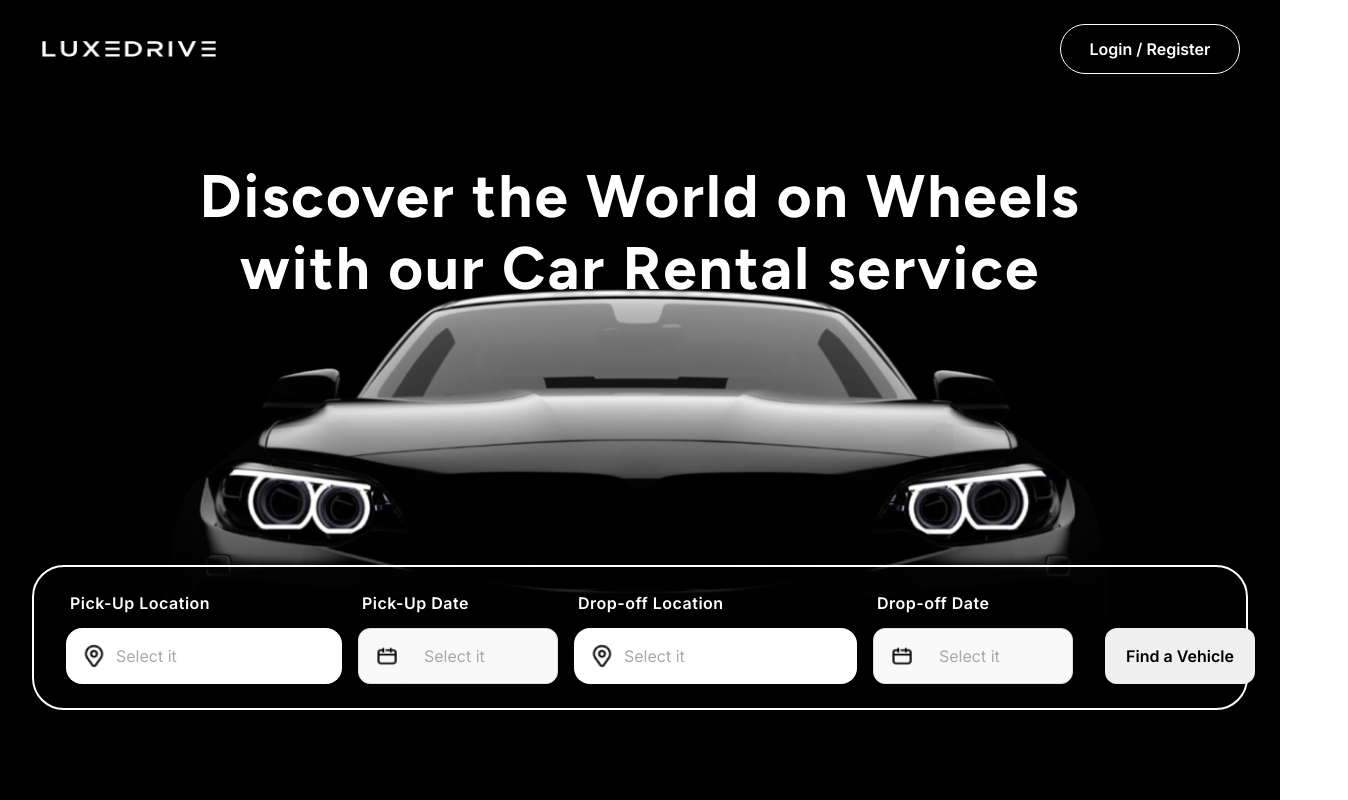
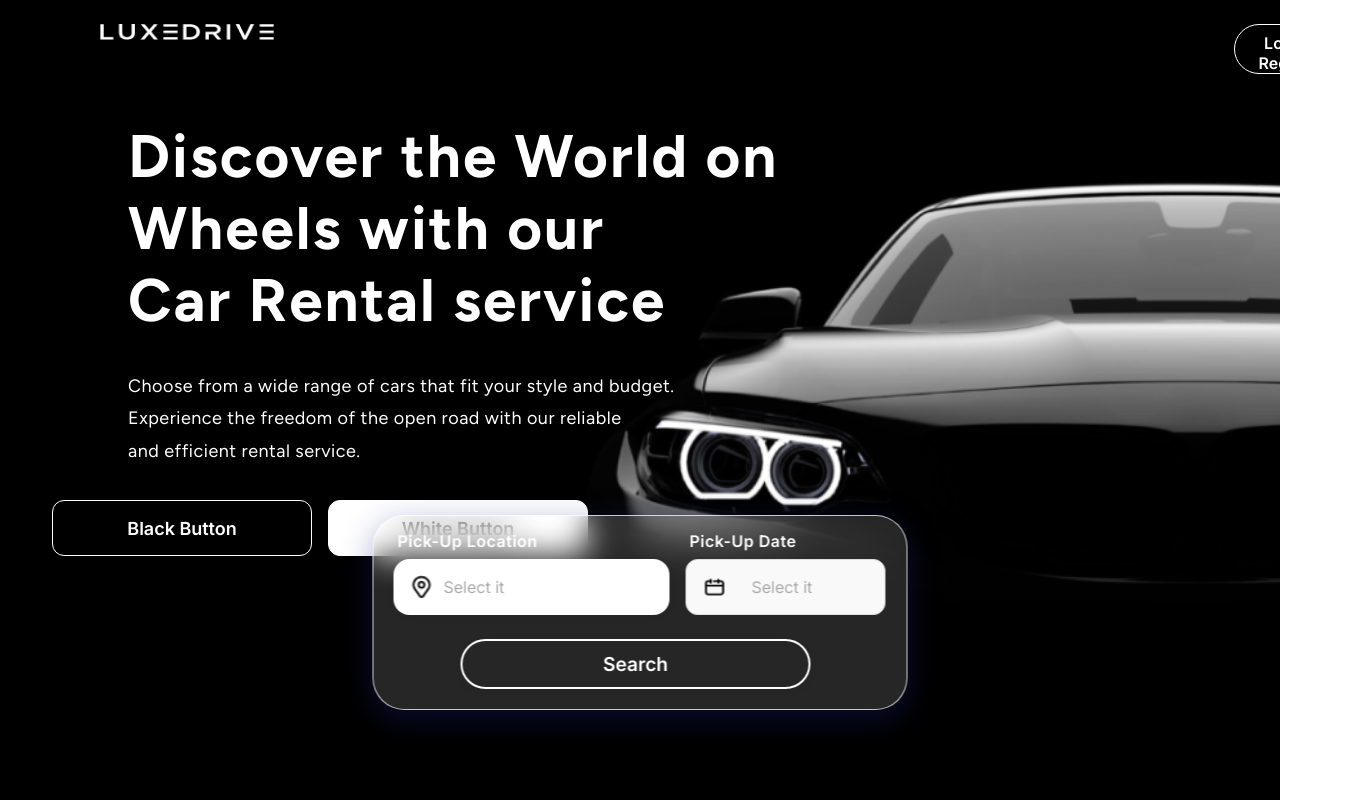
Before and after one commit to Anirudh-Chakraborty/CarRental_Trial, a plain HTML site: page index.html in a window 1280 px wide. Shown: the top 800 px of the page, 1348 px wide, since content can reach past the window. Drawn offline with Linux system fonts and the light colour scheme.

Commit message:
Landing Page frontend Complete

```diff
--- a/index.html
+++ b/index.html
@@ -1,30 +1,53 @@
 <!DOCTYPE html>
 <html lang="en">
   <head>
-	<meta charset="UTF-8">
-	<meta name="viewport" content="width=device-width, initial-scale=1.0">
+    <meta charset="UTF-8" />
+    <meta name="viewport" content="width=device-width, initial-scale=1.0" />
     <title>Car Rental - Welcome</title>
-	<link rel="stylesheet" href="style.css">
-	<link href="https://fonts.googleapis.com/css2?family=Figtree:wght@400;600;700&display=swap" rel="stylesheet">
-	<link href="https://fonts.googleapis.com/css2?family=Inter:wght@400;600;700&display=swap" rel="stylesheet">
+    <link rel="stylesheet" href="style.css" />
+    <link
+      href="https://fonts.googleapis.com/css2?family=Figtree:wght@400;600;700&display=swap"
+      rel="stylesheet"
+    />
+    <link
+      href="https://fonts.googleapis.com/css2?family=Inter:wght@400;600;700&display=swap"
+      rel="stylesheet"
+    />
   </head>
   <body>
     <header class="main-header">
-		<img src="Resources/Heading.png" alt="Logo" class="header-logo">
+      <img src="Resources/Heading.png" alt="Logo" class="header-logo" />
       <button class="login-btn">Login / Register</button>
     </header>
-	<h1 class="main-heading">Discover the World on Wheels <br> with our Car Rental service</h1>
+
     <div class="center-image-bg">
-		<img src="Resources/BlackCar.png" alt="Black Car" class="center-image">
+
+      <h1 class="main-heading">
+        Discover the World on<br />
+        Wheels with our <br />
+        Car Rental service
+      </h1>
+      <h2 class="sub-heading">
+        Choose from a wide range of cars that fit your style and budget.<br />
+        Experience the freedom of the open road with our reliable<br />
+        and efficient rental service.
+      </h2>
+
+      <div class="subheading-btn-row">
+
+        <button class="btn-black">Black Button</button>
+        <button class="btn-white">White Button</button>
+
+	</div>
+      <img src="Resources/BlackCar.png" alt="Black Car" class="center-image" />
     </div>
     <div class="white-section"></div>
+
     <div class="glass-dialog">
+  <div class="booking-box">
 
-	    <!-- GlassBox Starts -->
-
-		<div class="booking-box">
+    <!-- Input group -->
     <div class="booking-input-group">
-
       <!-- Pick-up Location -->
       <div class="booking-input-col">
         <label class="booking-label">Pick-Up Location</label>
@@ -42,27 +65,13 @@
           <input type="text" class="booking-input" placeholder="Select it">
         </div>
       </div>
-				<!-- Drop-of Location -->
-				<div class="booking-input-col">
-					<label class="booking-label">Drop-off Location</label>
-					<div class="booking-input-box dropoff-location-box">
-						<img src="Resources/Location.png" alt="Location Icon" class="location-icon" >
-						<input type="text" class="booking-input" placeholder="Select it">
-					</div>
     </div>
 
-				<!-- Drop-of Date -->
-				<div class="booking-input-col">
-					<label class="booking-label">Drop-off Date</label>
-					<div class="booking-input-box date-box">
-						<img src="Resources/Calendar.png" alt="Calendar Icon" class="calendar-icon calendar-icon-left">
-						<input type="text" class="booking-input" placeholder="Select it">
+    <!-- Button row (outside input group, new row) -->
+    <div class="button-row">
+      <button class="search-vehicle-btn">Search</button>
     </div>
-				</div>
-				<!-- Find a Vehicle Button -->
-				<button class="find-vehicle-btn">Find a Vehicle</button>
-			</div>
-			</div>
+
   </div>
 </div>
   </body>
--- a/style.css
+++ b/style.css
@@ -1,27 +1,93 @@
-/* Find a Vehicle button styles */
-.find-vehicle-btn {
+/* Subheading button row styles */
+.subheading-btn-row {
+		position: absolute;
+		right: 320px;
+		margin: 0 auto;
+		top: 500px; /* adjust as needed to be below subheading */
+		display: flex;
+		flex-direction: row;
+		gap: 16px;
+		justify-content: center;
+		align-items: center;
+		width: 100%;
+		z-index: 10;
+}
+
+.btn-black, .btn-white {
+	width: 260px;
 	height: 56px;
-	width: 150px;
-	border: none;
+	font-family: 'Inter', Arial, sans-serif;
+	font-size: 18px;
+	font-weight: 600;
 	border-radius: 12px;
-	font-size: 1rem;
+	border: 1px solid #fff;
+	cursor: pointer;
+	transition: 0.2s, color 0.2s;
+	display: flex;
+	align-items: center;
+	justify-content: center;
+	z-index: 2;
+}
+
+.btn-black {
+	background: #000;
+	color: #fff;
+}
+.btn-black:hover {
+	background: #ffffff;
+	color: black;
+}
+
+.btn-white {
+	background: #fff;
+	color: #000;
+	border: 1px solid #ffffff;
+}
+.btn-white:hover {
+	background: #000000;
+	color: #fff;
+
+}
+
+/* Search a Vehicle button styles */
+.button-row {
+  margin-top: 20px;
+  display: flex;
+  justify-content: center; /* center button under inputs */
+}
+
+.search-vehicle-btn {
+	position: relative;
+	top: 4px; /* pushes button lower */
+	transform: translateX(18%); /* centers button */
+	height: 50px;
+	width: 350px;
+	background: transparent;
+	color: #fff;
+	border: 2px solid #fff;
+	border-radius: 50px;
+	font-size: 1.2rem;
 	font-family: 'Inter', Arial, sans-serif;
 	font-weight: 600;
-	margin-left: 16px;
+	margin-left: 4px;
 	cursor: pointer;
 	box-shadow: 0 2px 8px 0 rgba(0,0,0,0.04);
 	display: flex;
 	align-items: center;
 	justify-content: center;
+	transition: all 0.3s ease; /* smooth effect */
+	line-height: 2;
+
 }
-.find-vehicle-btn:hover {
-	background: #ffffff;
+.search-vehicle-btn:hover {
+    background: #fff; /* white fill */
+    color: #000; /* black text */
 }
 /* Booking box inside dialog */
 /* Inside Box One */
 .booking-box {
 	position: absolute;
-	left: 32px;
+	left: 20px;
 	bottom: 24px;
 	display: flex;
 	flex-direction: column;
@@ -48,7 +114,7 @@
 	font-size: 16px;
 	font-family: 'Inter', Arial, sans-serif;
 	font-weight: 600;
-	margin-bottom: 15px;
+	margin-bottom: 8px;
 	margin-left: 4px;
 	letter-spacing: 0.5px;
 }
@@ -100,7 +166,7 @@
 	border: none;
 }
 
-/* Drop-off Location box styles */
+/* Location box styles */
 .booking-input-box.dropoff-location-box {
 	width: 283px;
 	height: 56px;
@@ -142,8 +208,9 @@
 .main-header {
 	width: 100vw;
 	display: flex;
-	justify-content: space-between;
-	align-items: center;
+	justify-content: flex-start;
+	gap: 60px;
+	align-items: left;
 	position: absolute;
 	top: 0;
 	left: 0;
@@ -157,6 +224,8 @@
 	height: 16.49px;
 	object-fit: contain;
 	display: block;
+	margin-left: 60px; /* shift left (adjust as needed) */
+
 }
 
 .login-btn {
@@ -170,10 +239,12 @@
 	font-size: 16px;
 	font-weight: 600;
 	padding: 8px 24px;
+	margin-left: 900px; /* shift left (adjust as needed) */
 	cursor: pointer;
 	transition: 0.2s, color 0.2s;
 	outline: none;
 	box-sizing: border-box;
+
 }
 .login-btn:hover {
 	background: #fff;
@@ -182,19 +253,38 @@
 /* Heading styles */
 .main-heading {
    position: absolute;
-	top: 160px;
-	left: 0;
-	width: 100vw;
-	text-align: center;
+    top: 120px; /* adjust vertically */
+    width: 100%;
+	left: 10%;
     color: #fff;
     font-size: 60px;
     font-family: 'Figtree', Arial, sans-serif;
     letter-spacing: 2px;
-	z-index: 10;
     text-shadow: 0 2px 8px rgba(0,0,0,0.5);
     margin: 0;
-	padding: 0;
+	z-index: 10; /* <-- ensures text stays above the image */
+
 }
+
+/* Sub-heading styles */
+.sub-heading {
+    position: absolute;
+    top: 350px; /* below main-heading */
+    width: 100%;
+	left: 10%;
+    text-align: left;
+    font-size: 18px;
+    font-family: 'Figtree', Arial, sans-serif;
+    font-weight: 400;
+    color: #fff;
+    letter-spacing: 0.5px;
+    text-shadow: 0 2px 8px rgba(0,0,0,0.2);
+    margin-top: 20px;
+	line-height: 1.8; /* <-- add this */
+	z-index: 10; /* <-- ensures text stays above the image */
+
+}
+
 body, html {
 	min-height: 1300px;
 	margin: 0;
@@ -208,10 +298,13 @@ body, html {
 	display: flex;
   justify-content: center;
   align-items: center;
+  flex-direction: column;
   width: 100vw;
   min-height: 700px;
-	background: #000; /* Optional: black background for contrast */
+  background: #000;
   overflow: hidden;
+  position: relative;
+  z-index: 1; /* <-- image stays below text */
 }
 
 /* White section after the image */
@@ -225,33 +318,33 @@ body, html {
 
 /* Booking dialog box at the bottom center */
 .glass-dialog {
-	position: absolute;
+	position: fixed;
 	left: 50%;
 	bottom: 90px;
 	transform: translateX(-50%);
-	width: 1216px;
-	height: 145px;
+	width: 535px;
+	height: 195px;
 	border-radius: 32px;
-	border: 2px solid #ffffff;
-    box-shadow: 0 4px 24px 0 rgba(0, 0, 0, 0.08);
+	background: rgba(255, 255, 255, 0.15);
+	box-shadow: 0 8px 32px 0 rgba(31, 38, 135, 0.37);
+	backdrop-filter: blur(16px) saturate(180%);
+	-webkit-backdrop-filter: blur(16px) saturate(180%);
+	border: 1.5px solid rgba(255, 255, 255, 0.747);
 	display: flex;
 	align-items: center;
 	justify-content: center;
 	z-index: 30;
 	max-width: 95vw;
 	box-sizing: border-box;
-	box-shadow: 0 4px 24px 0 rgba(0,0,0,0.08);
 }
 
 
 .center-image {
   max-width: 100%;
-	max-height: 100%;
-	width: auto;
   height: auto;
   display: block;
   margin: auto;
-	transform: scale(1.1);
-	/* Keep the image sharp and centered */
+  transform: scale(1.45) translateX(30%) translateY(-60px); /* zoom + shift left */
   transform-origin: center center;
+  z-index: 0; /* <-- image stays below text */
 }
```
Also changed, not shown: 1 other file. Lines whose indentation alone changed are shown as unchanged.
